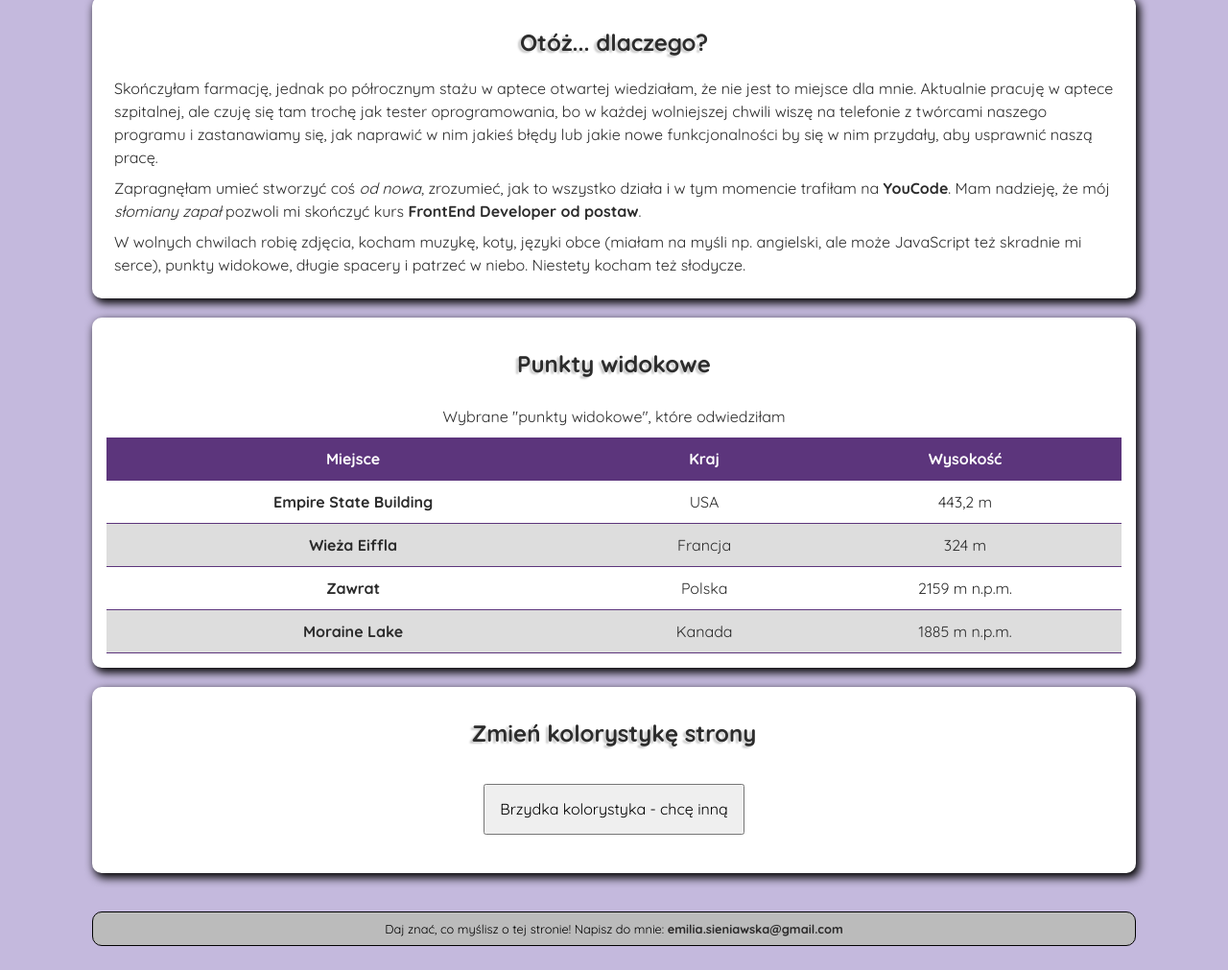
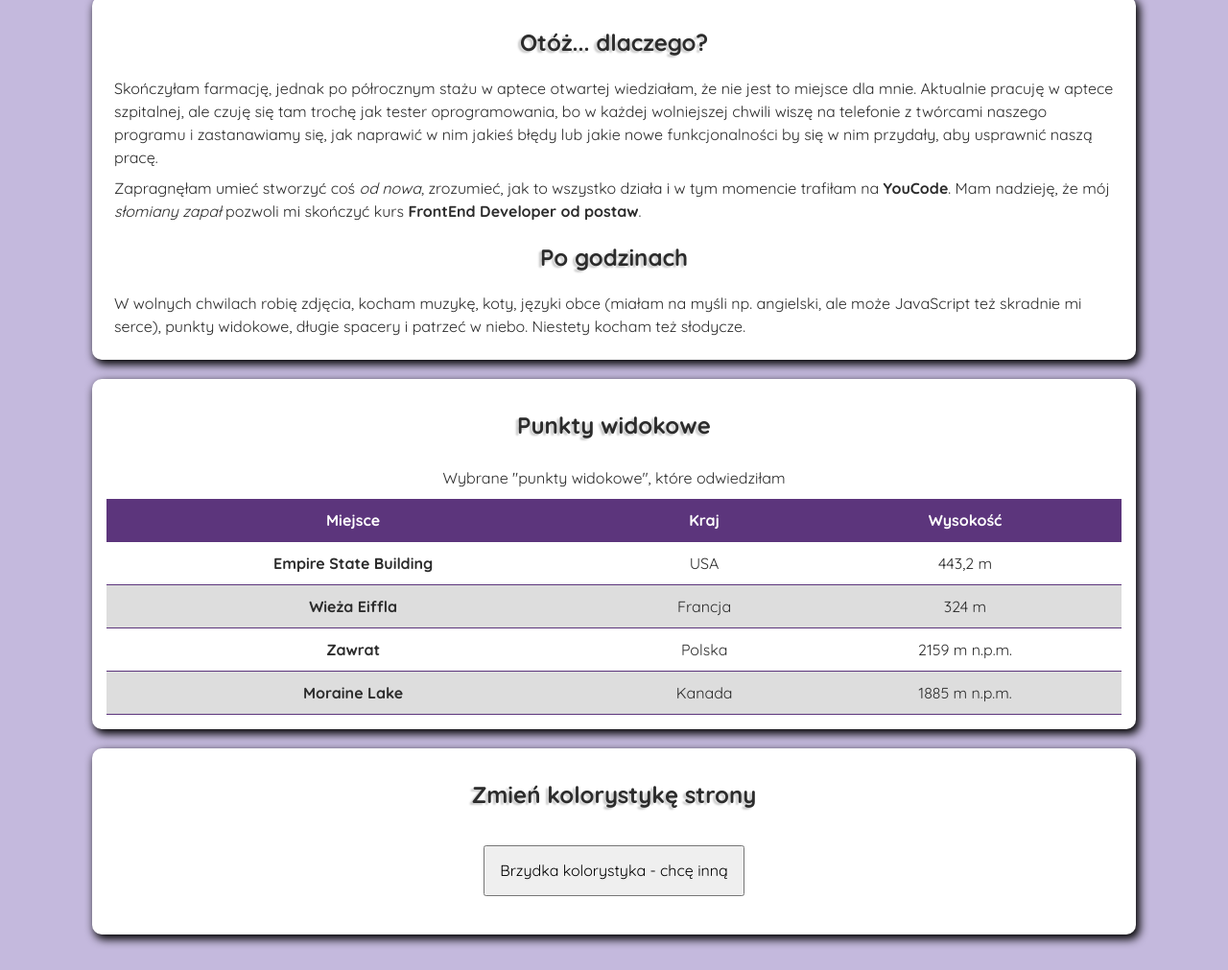
Before and after one commit to emilia-sieniawska/homepage, a plain HTML site: page index.html in a window 1280 px wide. Shown: the part 680-1691 px from the top of the page at 96% size. Drawn offline with nearby package versions, Linux system fonts and the light colour scheme.

Commit message:
added new h2 subheader

```diff
--- a/index.html
+++ b/index.html
@@ -69,6 +69,7 @@
             trafiłam na <strong>YouCode</strong>. Mam nadzieję, że mój <i>słomiany zapał</i> pozwoli mi skończyć
             kurs
             <strong>FrontEnd Developer od postaw</strong>.</p>
+        <h2 id="po-godzinach" class="section__subheader">Po godzinach</h2>
         <p class="section__paragraph">W wolnych chwilach robię zdjęcia, kocham muzykę, koty, języki obce (miałam na
             myśli np. angielski,
             ale może JavaScript też skradnie mi serce), punkty widokowe, długie spacery i patrzeć w niebo. Niestety
```
